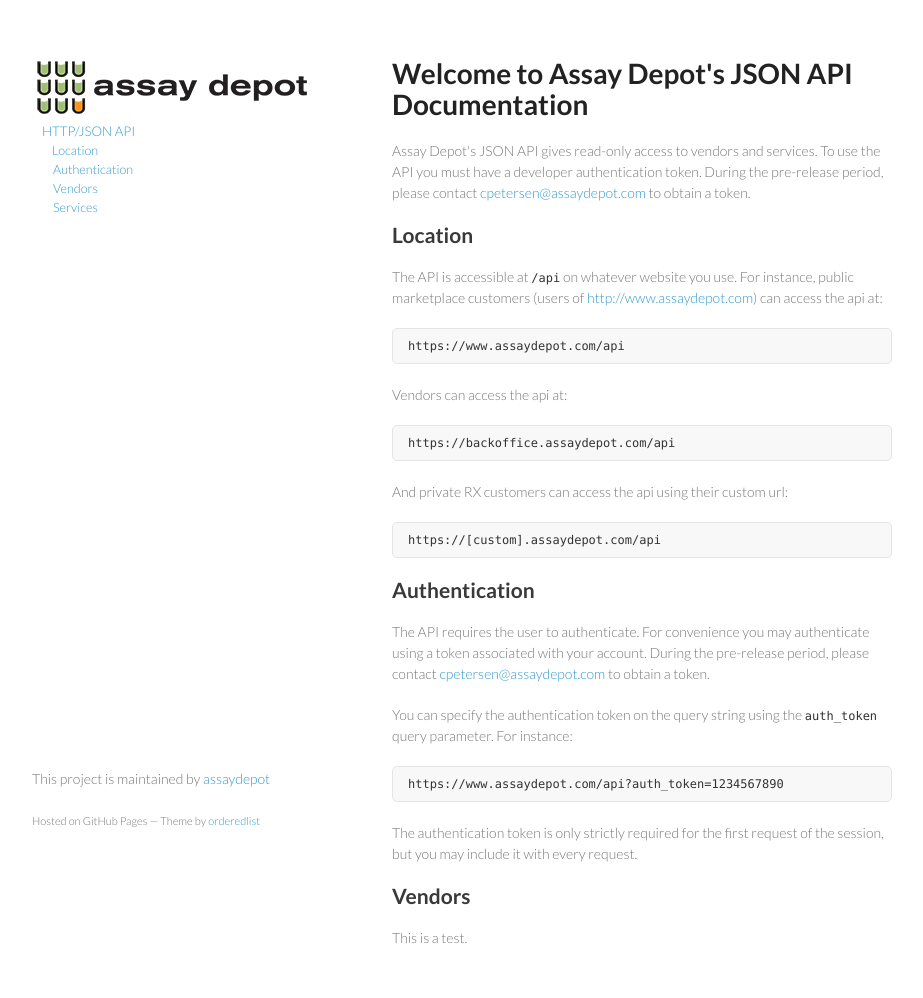
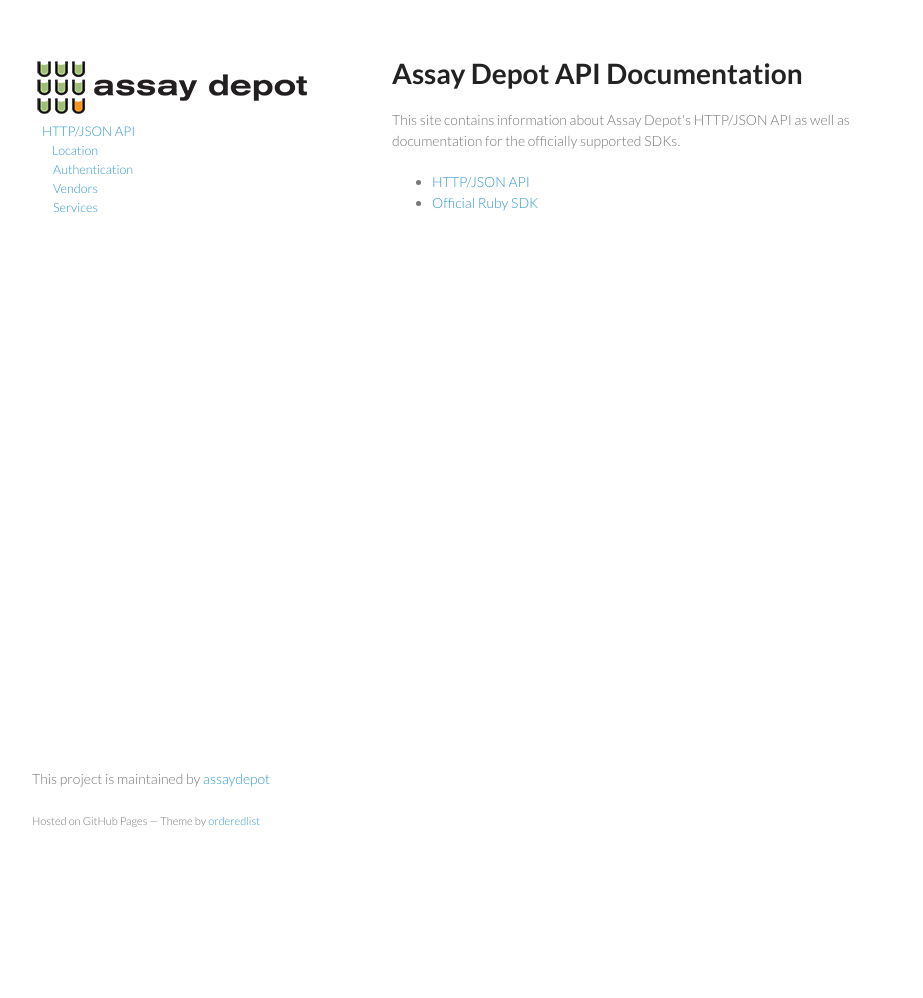
Before and after one commit to assaydepot/api, a Jekyll site: the page built from index.html, in a window 1280 px wide. Shown: the whole page, without its empty margins (178-1101 px from the left). Built offline with Jekyll 4.4.1, drawn with Linux system fonts in a browser that asks for light colours; Markdown is read by kramdown in place of the engine named in the settings; after the commit the page ends 900 px from its top, so only the background shows below that.

Commit message:
Working on the front page

```diff
--- a/index.html
+++ b/index.html
@@ -3,37 +3,13 @@
 title: Assay Depot's JSON API Documentation
 ---
 
-<h1>Welcome to Assay Depot's JSON API Documentation</h1>
+<h1>Assay Depot API Documentation</h1>
 
-<p>Assay Depot's JSON API gives read-only access to vendors and services. To use the API you must have a developer authentication token. During the pre-release period, please contact <a href="mailto:cpetersen@assaydepot.com">cpetersen@assaydepot.com</a> to obtain a token.</p>
+<p>
+  This site contains information about Assay Depot's HTTP/JSON API as well as documentation for the officially supported SDKs.
+</p>
 
-<h2>Location</h2>
-
-<p>The API is accessible at <code>/api</code> on whatever website you use. For instance, public marketplace customers (users of <a href="http://www.assaydepot.com">http://www.assaydepot.com</a>) can access the api at:</p>
-
-<pre><code>https://www.assaydepot.com/api
-</code></pre>
-
-<p>Vendors can access the api at:</p>
-
-<pre><code>https://backoffice.assaydepot.com/api
-</code></pre>
-
-<p>And private RX customers can access the api using their custom url:</p>
-
-<pre><code>https://[custom].assaydepot.com/api
-</code></pre>
-
-<h2>Authentication</h2>
-
-<p>The API requires the user to authenticate. For convenience you may authenticate using a token associated with your account. During the pre-release period, please contact <a href="mailto:cpetersen@assaydepot.com">cpetersen@assaydepot.com</a> to obtain a token.</p>
-
-<p>You can specify the authentication token on the query string using the <code>auth_token</code> query parameter. For instance:</p>
-
-<pre><code>https://www.assaydepot.com/api?auth_token=1234567890
-</code></pre>
-
-<p>The authentication token is only strictly required for the first request of the session, but you may include it with every request.</p>
-
-<h2>Vendors</h2>
-This is a test.
+<ul>
+  <li><a href="json">HTTP/JSON API</a></li>
+  <li><a href="ruby">Official Ruby SDK</a></li>
+</ul>
```
